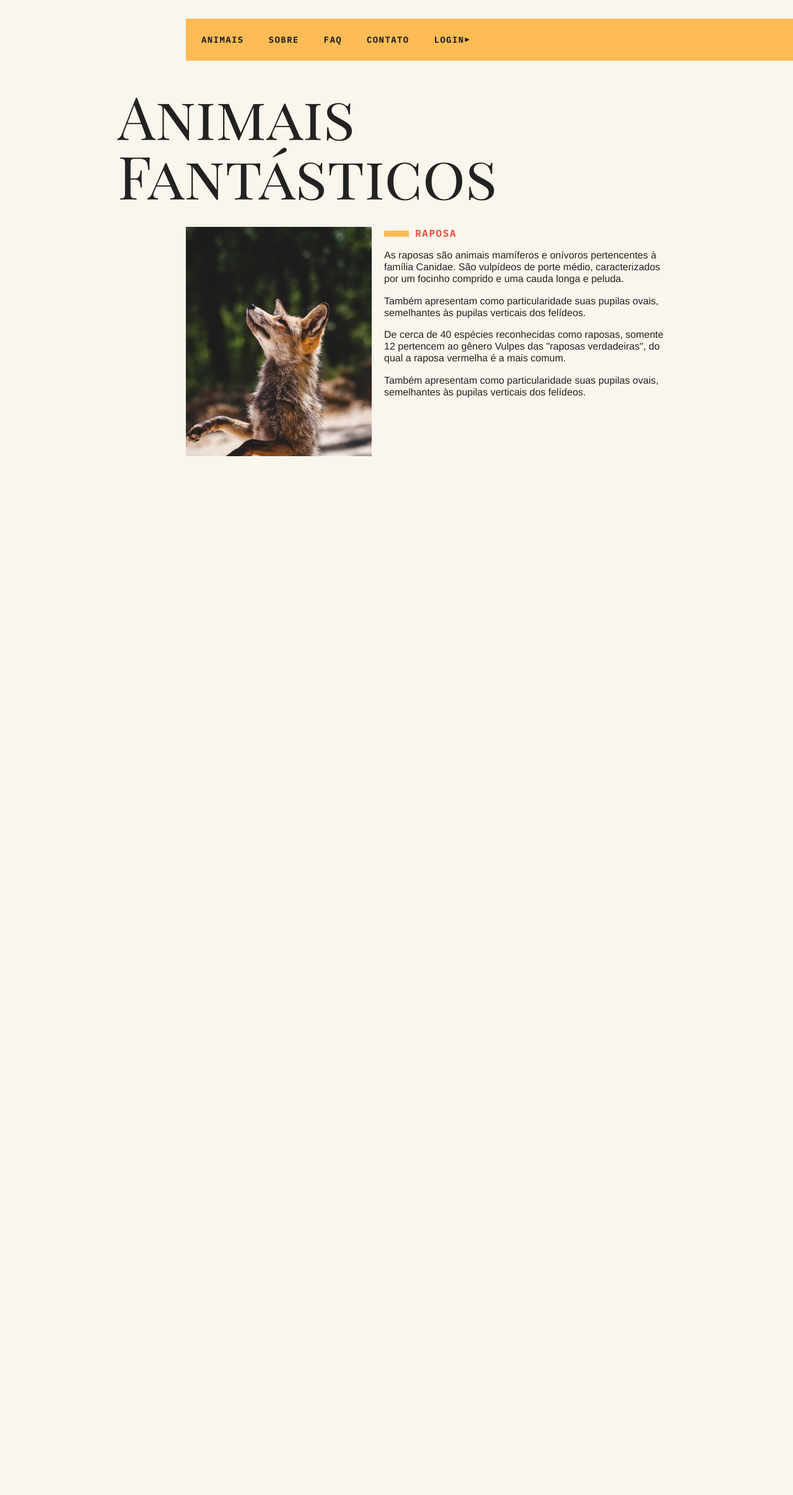
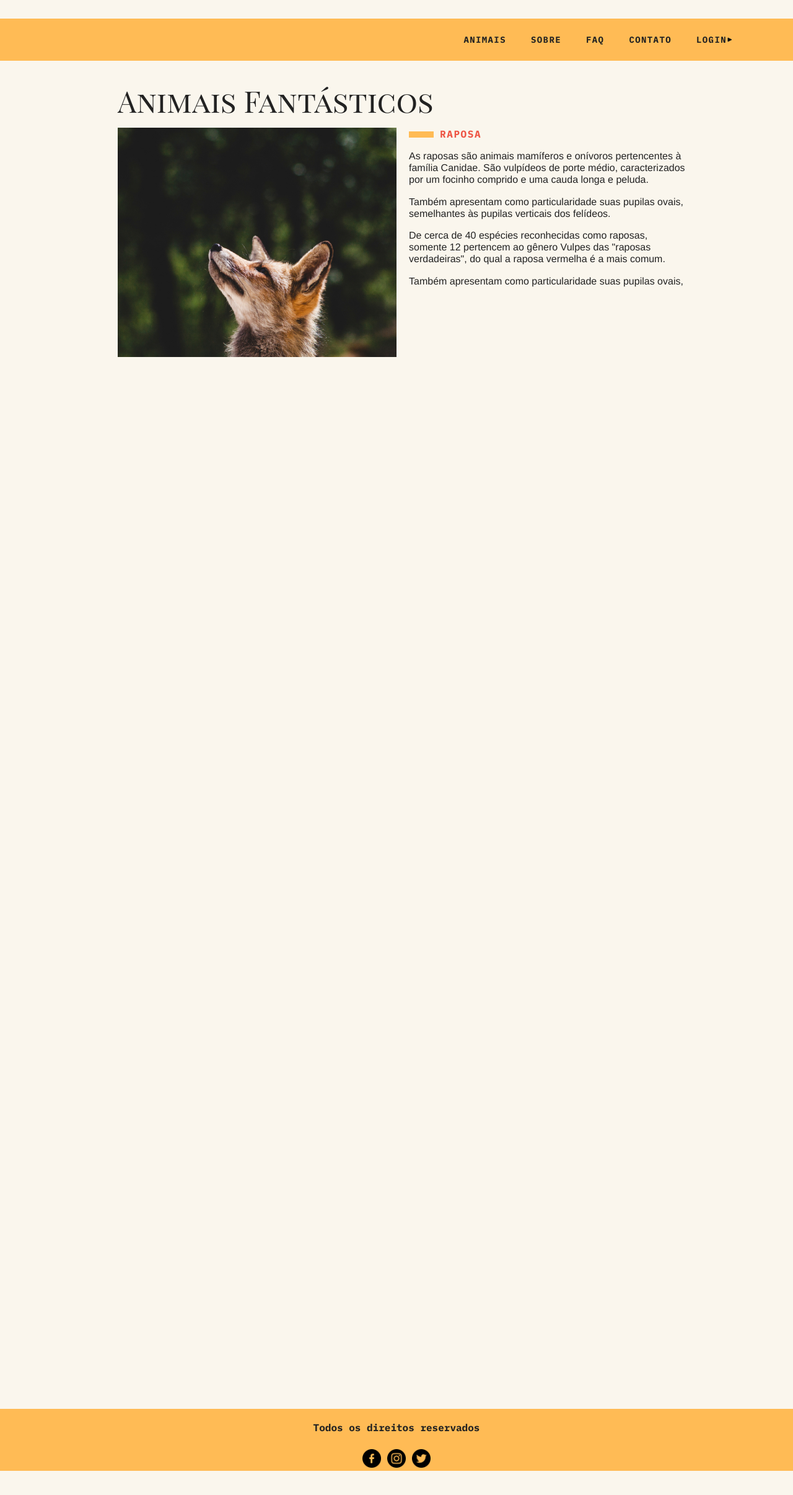
Before and after one commit to lucasleitedosreis/animais-fantastiscos, a website built with webpack: page index.html in a window 1280 px wide. Shown: the top 2412 px of the page at 62% size. Built offline with nearby package versions, Linux system fonts and the light colour scheme; no server answers.

Commit message:
Melhorias página inicial

```diff
--- a/assets/css/geral.css
+++ b/assets/css/geral.css
@@ -35,7 +35,7 @@ img {
   background: #fb5;
   border-radius: 15px;
 }
-/* ------------------------------------------------------------ */
+/* ---------------------------tu é corno :)--------------------------------- */
 
 body {
   background: #faf6ed;
@@ -49,7 +49,7 @@ body {
   background: rgb(0, 16, 163);
 }
 .menu {
-  grid-column: 3 / 5;
+  grid-column: 1 / 5;
   margin: 30px 0;
   background: #fb5;
 }
@@ -57,6 +57,8 @@ body {
   display: flex;
   flex-wrap: wrap;
   padding: 10px;
+  justify-content: flex-end;
+  margin-right: 5vw;
 }
 .menu li a {
   display: block;
@@ -75,17 +77,16 @@ body {
   width: 100%;
   padding: 10px;
   display: grid;
-  grid-template-columns: 90px 300px 1fr;
+  grid-template-columns: 50% 50%;
   grid-gap: 20px;
-  margin-bottom: 4rem;
+  margin-bottom: 1rem;
 }
 .titulo {
   font-family: "Playfair Display SC";
-  font-size: 6rem;
+  font-size: 3rem;
   line-height: 1;
-  font-weight: 400;
-  margin-bottom: 1rem;
-  grid-column: 1 / 4;
+  font-weight: 300;
+  grid-column: 1 / 3;
 }
 .animais h2 {
   font-family: "IBM Plex Mono", monospace;
@@ -111,7 +112,7 @@ body {
 .animais-lista {
   height: 370px;
   overflow-y: scroll;
-  grid-column: 2;
+  grid-column: 1;
 }
 .animais-lista li {
   cursor: pointer;
@@ -132,7 +133,10 @@ body {
   background: #faf6ed;
 }
 .animais-descricao {
-  grid-column: 3;
+  grid-column: 2;
+  overflow: overlay;
+  overflow-y: scroll;
+  height: 70%;
 }
 .animais-descricao section {
   margin-bottom: 3rem;
@@ -179,7 +183,7 @@ body {
 /*================================================*/
 
 .faq-lista {
-  grid-column: 2 / 4;
+  grid-column: 1 / 4;
 }
 .faq-lista dt {
   font-family: "IBM Plex Mono", monospace;
@@ -242,13 +246,13 @@ body {
 }
 
 .mapa {
-  grid-column: 2;
+  grid-column: 1;
 }
 
 /* ================dados=================== */
 
 .dados {
-  grid-column: 3;
+  grid-column: 2;
   display: flex;
   flex-direction: column;
   justify-content: center;
@@ -287,14 +291,29 @@ body {
 /* ================copy=================== */
 
 .copy {
-  grid-column: 3 / 5;
+  grid-column: 1 / 5;
   margin-bottom: 2rem;
   background: #fb5;
+  align-items: center;
 }
 .copy p {
   font-family: "IBM Plex Mono", monospace;
   font-weight: bold;
   padding: 20px;
+  text-align: center;
+}
+.copy .imgFooter {
+  display: flex;
+  align-items: center;
+  justify-content: center;
+  flex-direction: row;
+}
+.copy .imgFooter img {
+  width: 40px;
+  height: 40px;
+  padding: 5px;
+
+
 }
 /*=========================media query=======================*/
 @media (max-width: 700px) {
--- a/index.html
+++ b/index.html
@@ -33,22 +33,22 @@
       <h1 class="titulo">Animais Fantásticos</h1>
       <ul class="animais-lista" data-tab="menu">
         <li>
-          <img src="./assets/img/imagem1.jpg" alt="Imagem de uma Raposa">
+          <img title="Clique para mudar a descrição" src="./assets/img/imagem1.jpg" alt="Imagem de uma Raposa">
         </li>
         <li>
-          <img src="./assets/img/imagem2.jpg" alt="Imagem de um Esquilo">
+          <img title="Clique para mudar a descrição" src="./assets/img/imagem2.jpg" alt="Imagem de um Esquilo">
         </li>
         <li>
-          <img src="./assets/img/imagem3.jpg" alt="Imagem de um Urso">
+          <img title="Clique para mudar a descrição" src="./assets/img/imagem3.jpg" alt="Imagem de um Urso">
         </li>
         <li>
-          <img src="./assets/img/imagem4.jpg" alt="Imagem de um Lobo">
+          <img title="Clique para mudar a descrição" src="./assets/img/imagem4.jpg" alt="Imagem de um Lobo">
         </li>
         <li>
-          <img src="./assets/img/imagem5.jpg" alt="Imagem de um Macaco">
+          <img title="Clique para mudar a descrição" src="./assets/img/imagem5.jpg" alt="Imagem de um Macaco">
         </li>
         <li>
-          <img src="./assets/img/imagem6.jpg" alt="Imagem de um Tigre">
+          <img title="Clique para mudar a descrição" src="./assets/img/imagem6.jpg" alt="Imagem de um Tigre">
         </li>
       </ul>
       <div class="animais-descricao" data-tab="content-animais">
@@ -130,8 +130,7 @@
 
     </section>
     <section class="grid-section numeros" data-anime="scroll">
-      <h1 class="titulo">Quantidade de Animais</h1>
-      <div class="numeros-grid"></div>
+
     </section>
     <section class="grid-section contato" id="contato" data-anime="scroll">
       <h1 class="titulo">Contato</h1>
@@ -149,6 +148,12 @@
     </section>
     <footer class="copy">
       <p>Todos os direitos reservados</p>
+      <div class="imgFooter">
+        <img src="assets/img/facebook.png" alt="">
+        <img src="assets/img/instagram.png" alt="">
+        <img src="assets/img/twitter.png" alt="">
+      </div>
+
     </footer>
   </div>
 
@@ -157,7 +162,7 @@
       <button class="fechar" data-modal="fechar"></button>
       <form action="">
         <label for="email">E-mail</label>
-        <input type="text" for="email" id="email">
+        <input type="email" for="email" id="email">
         <label for="senha">Senha</label>
         <input type="password" for="senha" id="senha">
         <button type="submit">Entrar</button>
```
Also changed, not shown: assets/img/facebook.png (added), assets/img/instagram.png (added), assets/img/twitter.png (added), 1 other file.
